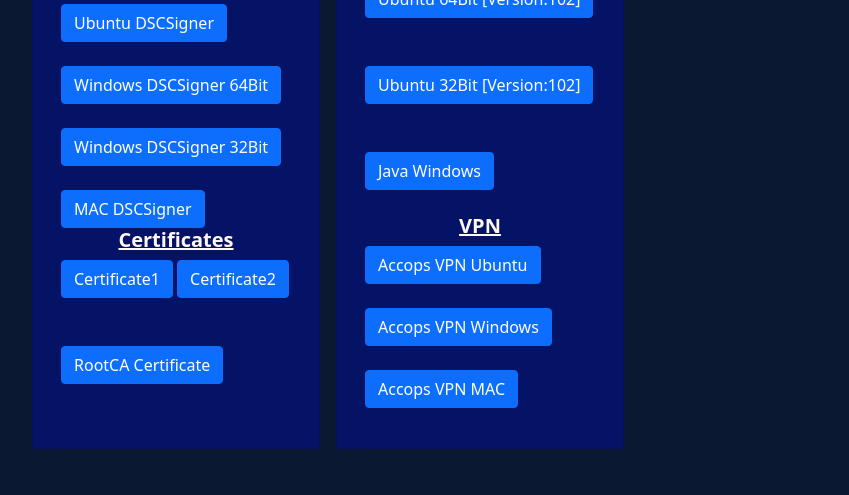
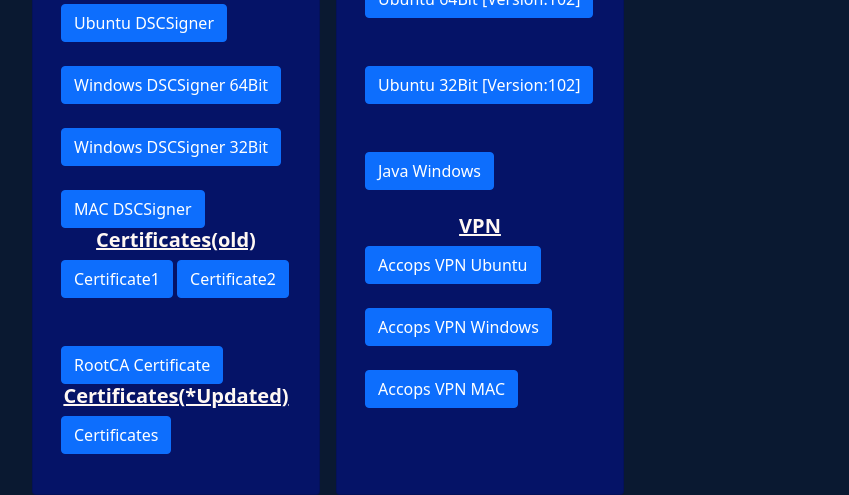
Before and after one commit to koodealpy/koodealpy.github.io, a plain HTML site: page 3334c5cb2ca8daaed4c69393ac4e2eb173548abe/index.html in a window 1280 px wide. Shown: the part 360-855 px from the top of the page, without its empty margins (4-853 px from the left). Before the commit the page ends 809 px from the top, so only its background shows below. Drawn offline with nearby package versions, Linux system fonts and the light colour scheme.

Commit message:
certificate updated

```diff
--- a/3334c5cb2ca8daaed4c69393ac4e2eb173548abe/index.html
+++ b/3334c5cb2ca8daaed4c69393ac4e2eb173548abe/index.html
@@ -38,11 +38,15 @@
      <a href= "javascript:void(0)" onclick="location.href='https://bit.ly/3h85IxM'" class="btn btn-primary">Windows DSCSigner 32Bit</a>&nbsp; <br>
       <br>
       <a href= "javascript:void(0)" onclick="location.href='https://bit.ly/3GQZWwF'" class="btn btn-primary">MAC DSCSigner</a>
-      <h5 class="card-title" style="text-align: center;color:#FFF8F3;"><b><u>Certificates</u></b></h5>
+      <h5 class="card-title" style="text-align: center;color:#FFF8F3;"><b><u>Certificates(old)</u></b></h5>
      <a href= "javascript:void(0)" onclick="location.href='https://bit.ly/3JFqDoe'" class="btn btn-primary" title="Import  Certificate into  DSC Token Driver">Certificate1</a>
      <a href= "javascript:void(0)" onclick="location.href='https://bit.ly/3Hg0afp'" class="btn btn-primary" title="Import Certificate into  DSC Token Driver">Certificate2</a> &nbsp; <br>
       <br>
       <a href= "javascript:void(0)" onclick="location.href='https://bit.ly/3LVDncl'" class="btn btn-primary" title="Add RootCA Certificate in Browser">RootCA Certificate</a>
+      <h5 class="card-title" style="text-align: center;color:#FFF8F3;"><b><u>Certificates(*Updated)</u></b></h5>
+      <a href= "javascript:void(0)" onclick="location.href='https://bit.ly/3J1z8uP'" class="btn btn-primary" title="Import  Certificate into  DSC Token Driver">Certificates</a>&nbsp; <br>
+
+       <br>
     </div>
     </div><br>
     <br><br>
```
